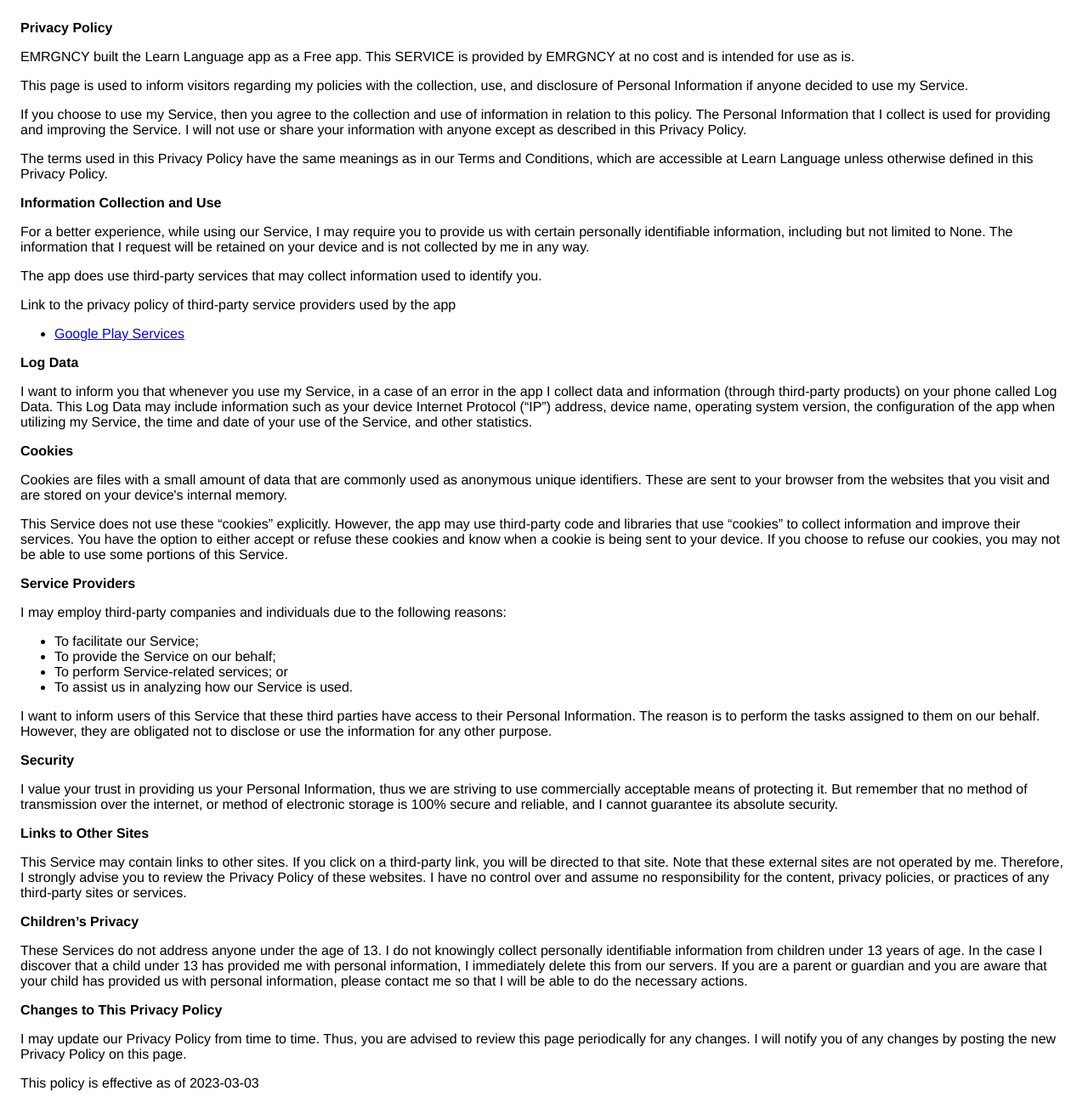
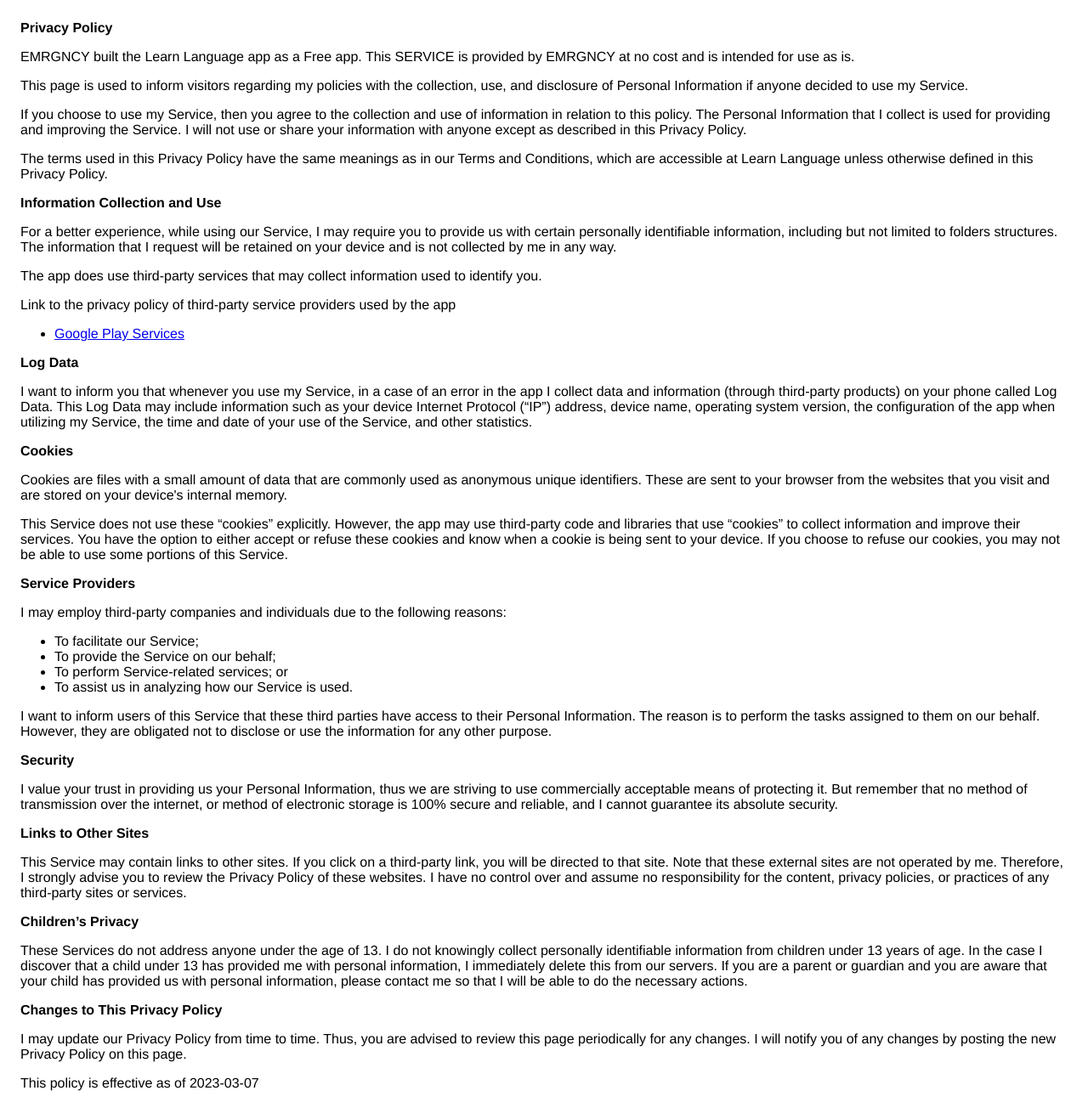
Before and after one commit to HugoLeBoennec/emrgncy, a plain HTML site: page learn_languages_with_audio/privacy.html in a window 1280 px wide. Shown: the top 1297 px of the page at 85% size. Drawn offline with Linux system fonts and the light colour scheme.

Commit message:
Update privacy.html

```diff
--- a/learn_languages_with_audio/privacy.html
+++ b/learn_languages_with_audio/privacy.html
@@ -29,7 +29,7 @@
                 </p> <p><strong>Information Collection and Use</strong></p> <p>
                   For a better experience, while using our Service, I
                   may require you to provide us with certain personally
-                  identifiable information, including but not limited to None. The information that
+                  identifiable information, including but not limited to folders structures. The information that
                   I request will be retained on your device and is not collected by me in any way.
                 </p> <div><p>
                     The app does use third-party services that may collect
@@ -101,7 +101,7 @@
                   periodically for any changes. I will
                   notify you of any changes by posting the new Privacy Policy on
                   this page.
-                </p> <p>This policy is effective as of 2023-03-03</p> <p><strong>Contact Us</strong></p> <p>
+                </p> <p>This policy is effective as of 2023-03-07</p> <p><strong>Contact Us</strong></p> <p>
                   If you have any questions or suggestions about my
                   Privacy Policy, do not hesitate to contact me at learnlanguages@codevision.codes.
                 </p>
```
